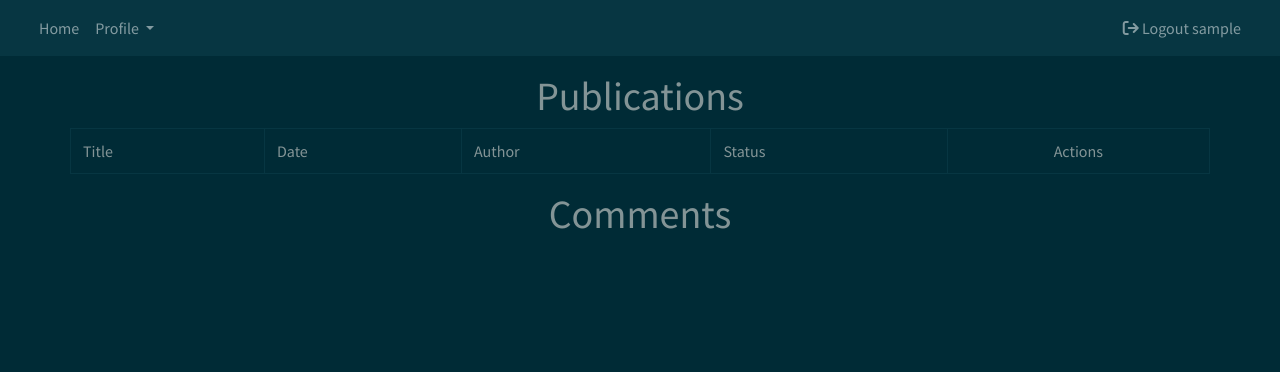
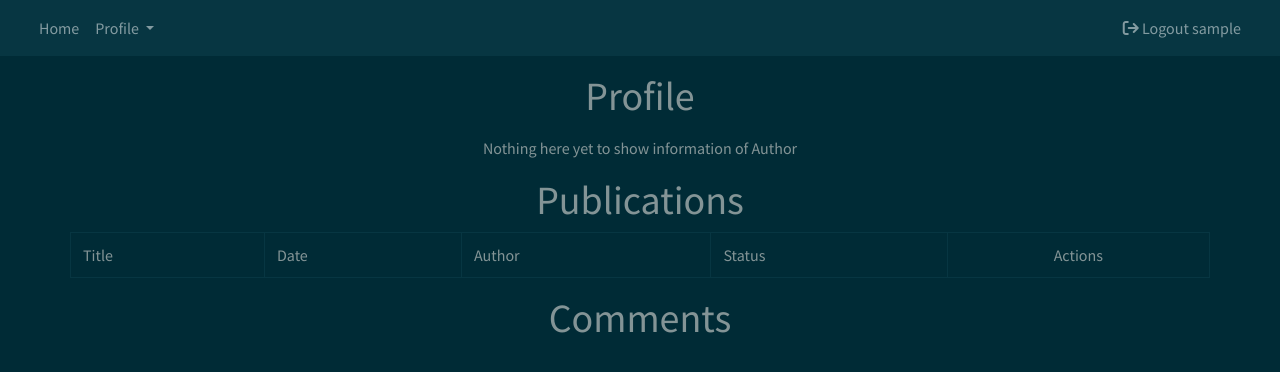
Before and after one commit to chilkacastro/Blog, a PHP site: page /Blog/Profile in a window 1280 px wide. Shown: the top 372 px of the page. Run offline with PHP 8.4, Linux system fonts and the light colour scheme; the visitor is signed in with stand-in values (Sample User, id 1); data comes from the database, SQL or seed files in the repository; some libraries are stand-ins or nearby versions.

Commit message:
added somethin on index.php of profile view

```diff
--- a/app/views/Profile/index.php
+++ b/app/views/Profile/index.php
@@ -1,18 +1,6 @@
 <?php require APPROOT . '/views/includes/header.php'; ?>
-<!--
-    <div class="collapse navbar-collapse" id="navbarSupportedContent">
-        <ul class="navbar-nav mr-auto">
-            <li class="nav-item">
-                <a class="nav-link" href="/Blog/Profile/editProfile">Edit profile</a>
-            </li>
-            <li class="nav-item">
-                <a class="nav-link" href="/Blog/Profile/createPublication">Create a publication</a>
-            </li>
-        </ul>
-
-    </div>
- -->
-
+<h1 class= "text-center mt-3">Profile</h1>
+<p class= "text-center mt-3">Nothing here yet to show information of Author</p>
 <h1 class= "text-center mt-3">Publications</h1>
 <table class="container table table-bordered">
     <tr>
```
